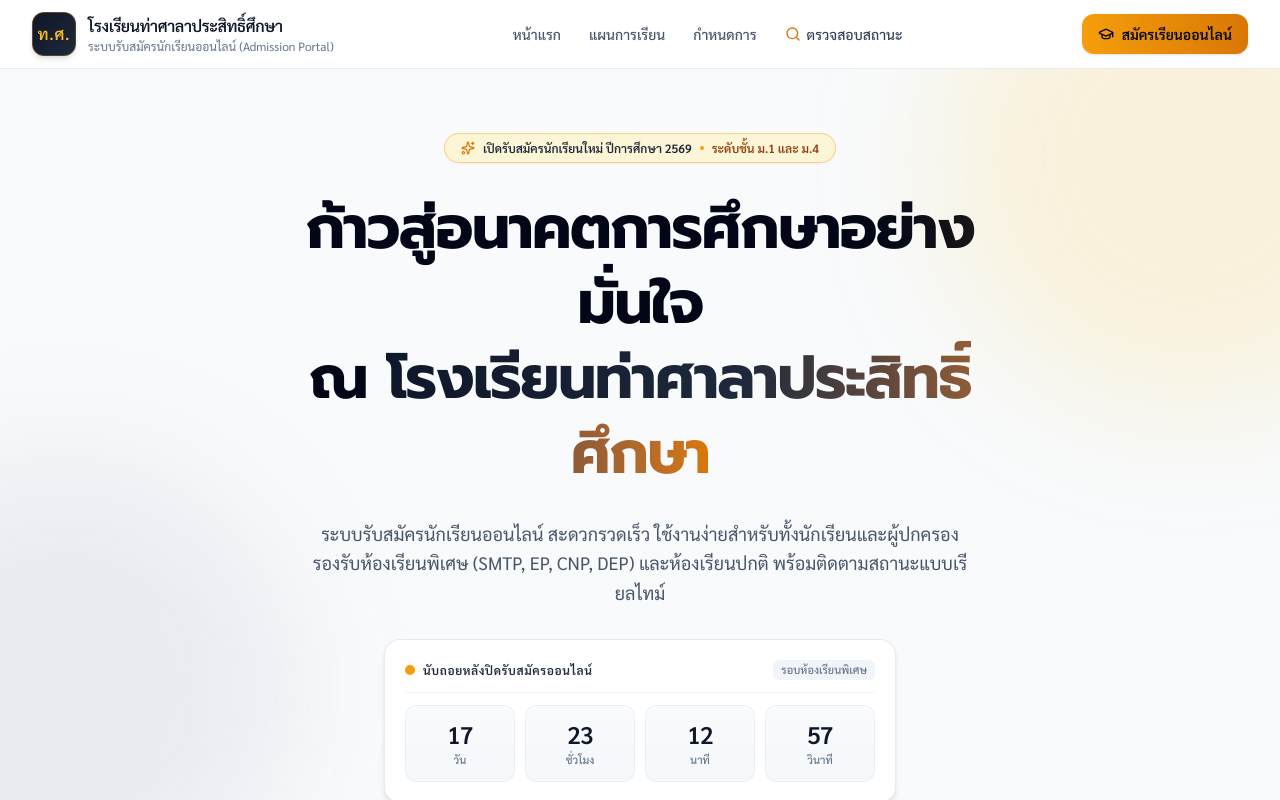
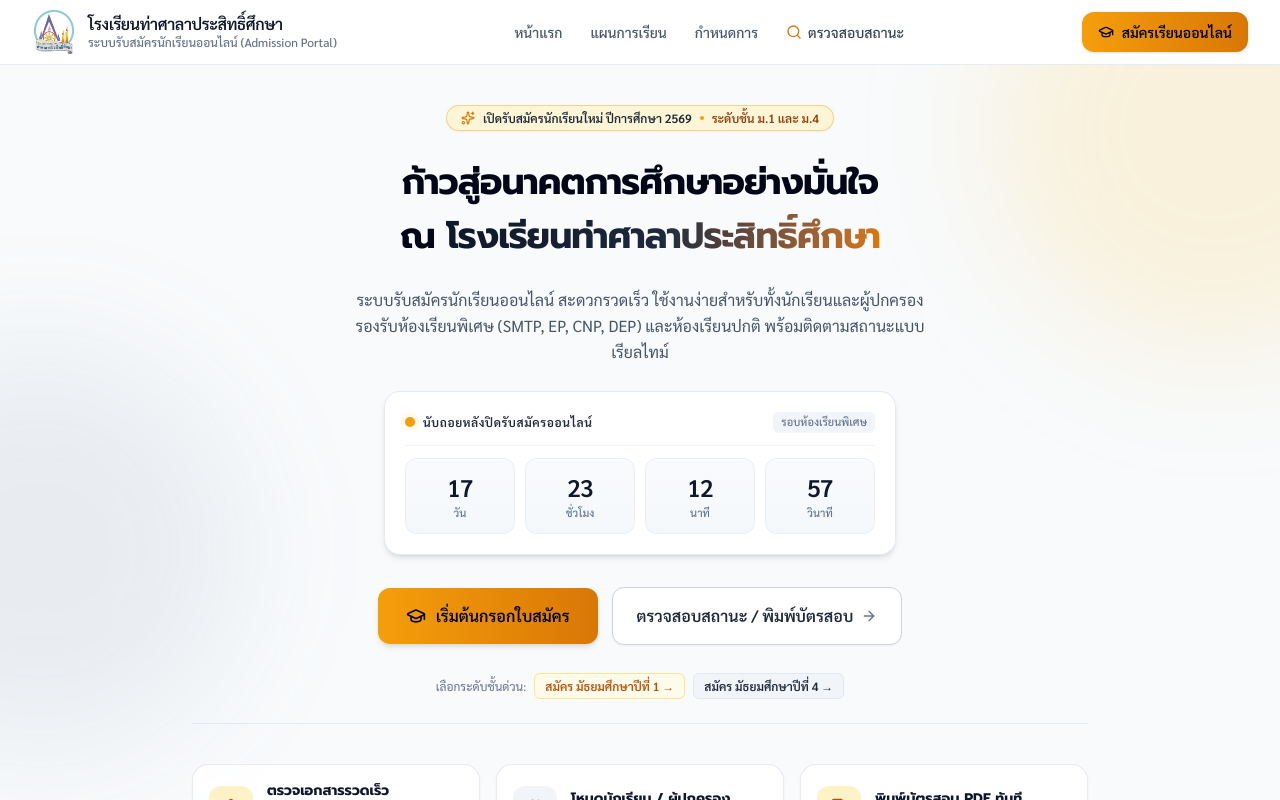
Before and after one commit to psu6810110411/thasala-admission, a Next.js app: page / in a window 1280 px wide. Shown: the top 800 px of the page. Built offline with nearby package versions, Linux system fonts and the light colour scheme; no server answers.

Commit message:
fix(ui): add official school logo to navbar/footer and optimize hero typography and partition layout

```diff
--- a/src/components/landing/HeroSection.tsx
+++ b/src/components/landing/HeroSection.tsx
@@ -35,21 +35,21 @@ export function HeroSection() {
   };
 
   return (
-    <section className="relative overflow-hidden pt-12 pb-20 sm:pt-16 sm:pb-28">
+    <section className="relative overflow-hidden pt-8 pb-14 sm:pt-10 sm:pb-16">
       {/* Decorative Glow Elements */}
-      <div className="pointer-events-none absolute -top-40 -right-40 h-[500px] w-[500px] rounded-full bg-brand-gold-400/15 blur-3xl"></div>
-      <div className="pointer-events-none absolute top-1/3 -left-40 h-[450px] w-[450px] rounded-full bg-brand-gray-500/10 blur-3xl"></div>
+      <div className="pointer-events-none absolute -top-40 -right-40 h-[450px] w-[450px] rounded-full bg-brand-gold-400/15 blur-3xl"></div>
+      <div className="pointer-events-none absolute top-1/3 -left-40 h-[400px] w-[400px] rounded-full bg-brand-gray-500/10 blur-3xl"></div>
 
       <div className="mx-auto max-w-7xl px-4 sm:px-6 lg:px-8">
         <motion.div
           variants={containerVariants}
           initial="hidden"
           animate="visible"
-          className="mx-auto max-w-3xl text-center space-y-7"
+          className="mx-auto max-w-4xl text-center space-y-5 sm:space-y-6"
         >
           {/* School Badge Pill */}
           <motion.div variants={itemVariants} className="inline-flex">
-            <div className="inline-flex items-center gap-2 rounded-full border border-brand-gold-500/40 bg-brand-gold-100/70 px-4 py-1.5 text-xs font-semibold text-brand-gray-800 shadow-xs backdrop-blur-md">
+            <div className="inline-flex items-center gap-2 rounded-full border border-brand-gold-500/40 bg-brand-gold-100/70 px-3.5 py-1 text-xs font-semibold text-brand-gray-800 shadow-xs backdrop-blur-md">
               <Sparkles className="h-3.5 w-3.5 text-brand-gold-600" />
               <span>เปิดรับสมัครนักเรียนใหม่ ปีการศึกษา 2569</span>
               <span className="h-1 w-1 rounded-full bg-brand-gold-500"></span>
@@ -57,29 +57,31 @@ export function HeroSection() {
             </div>
           </motion.div>
 
-          {/* Main Headline */}
+          {/* Main Headline - Balanced typography & partition */}
           <motion.h1
             variants={itemVariants}
-            className="text-3xl font-extrabold tracking-tight text-brand-gray-950 sm:text-5xl sm:leading-tight lg:text-6xl"
+            className="text-2xl sm:text-3.5xl lg:text-4xl font-extrabold tracking-tight text-brand-gray-950 leading-snug sm:leading-normal"
           >
-            ก้าวสู่อนาคตการศึกษาอย่างมั่นใจ <br className="hidden sm:inline" />
-            ณ{" "}
-            <span className="bg-gradient-to-r from-brand-gray-900 via-brand-gray-800 to-brand-gold-600 bg-clip-text text-transparent">
-              โรงเรียนท่าศาลาประสิทธิ์ศึกษา
+            <span className="block sm:inline-block">ก้าวสู่อนาคตการศึกษาอย่างมั่นใจ</span>{" "}
+            <span className="block sm:inline-block">
+              ณ{" "}
+              <span className="bg-gradient-to-r from-brand-gray-900 via-brand-gray-800 to-brand-gold-600 bg-clip-text text-transparent">
+                โรงเรียนท่าศาลาประสิทธิ์ศึกษา
+              </span>
             </span>
           </motion.h1>
 
           {/* Subtitle */}
           <motion.p
             variants={itemVariants}
-            className="text-base sm:text-lg text-brand-gray-600 leading-relaxed max-w-2xl mx-auto"
+            className="text-xs sm:text-sm md:text-base text-brand-gray-600 leading-relaxed max-w-xl mx-auto"
           >
             ระบบรับสมัครนักเรียนออนไลน์ สะดวกรวดเร็ว ใช้งานง่ายสำหรับทั้งนักเรียนและผู้ปกครอง
             รองรับห้องเรียนพิเศษ (SMTP, EP, CNP, DEP) และห้องเรียนปกติ พร้อมติดตามสถานะแบบเรียลไทม์
           </motion.p>
 
           {/* Countdown Timer Widget */}
-          <motion.div variants={itemVariants} className="pt-1">
+          <motion.div variants={itemVariants} className="pt-0.5">
             <CountdownTimer />
           </motion.div>
 
--- a/src/components/shared/Footer.tsx
+++ b/src/components/shared/Footer.tsx
@@ -1,4 +1,5 @@
 import Link from "next/link";
+import Image from "next/image";
 import { Phone, MapPin, Globe, ExternalLink, Heart } from "lucide-react";
 
 export function Footer() {
@@ -16,8 +17,14 @@ export function Footer() {
           {/* School Brand */}
           <div className="md:col-span-2 space-y-4">
             <div className="flex items-center gap-3">
-              <div className="flex h-11 w-11 items-center justify-center rounded-xl bg-brand-gray-800 text-brand-gold-400 font-bold border border-brand-gold-500/40 shadow-inner">
-                <span>ท.ศ.</span>
+              <div className="relative h-12 w-12 shrink-0">
+                <Image
+                  src="/images/logo.png"
+                  alt="ตราโรงเรียนท่าศาลาประสิทธิ์ศึกษา"
+                  fill
+                  sizes="48px"
+                  className="object-contain"
+                />
               </div>
               <div>
                 <h3 className="text-base font-bold text-white">
--- a/src/components/shared/Navbar.tsx
+++ b/src/components/shared/Navbar.tsx
@@ -1,6 +1,7 @@
 "use client";
 
 import Link from "next/link";
+import Image from "next/image";
 import { useState } from "react";
 import { Menu, X, GraduationCap, Search, FileText } from "lucide-react";
 
@@ -9,17 +10,24 @@ export function Navbar() {
 
   return (
     <header className="sticky top-0 z-50 w-full border-b border-brand-gray-200/80 bg-white/95 backdrop-blur-md transition-all">
-      <div className="mx-auto flex max-w-7xl items-center justify-between px-4 py-3 sm:px-6 lg:px-8">
+      <div className="mx-auto flex max-w-7xl items-center justify-between px-4 py-2.5 sm:px-6 lg:px-8">
         {/* Brand / Logo */}
         <Link href="/" className="group flex items-center gap-3">
-          <div className="flex h-11 w-11 items-center justify-center rounded-xl bg-gradient-to-br from-brand-gray-900 to-brand-gray-800 text-brand-gold-400 font-bold shadow-md transition-transform duration-200 group-hover:scale-105 border border-brand-gold-500/30">
-            <span className="text-base tracking-wider">ท.ศ.</span>
+          <div className="relative h-11 w-11 shrink-0 transition-transform duration-200 group-hover:scale-105">
+            <Image
+              src="/images/logo.png"
+              alt="ตราโรงเรียนท่าศาลาประสิทธิ์ศึกษา"
+              fill
+              sizes="44px"
+              className="object-contain"
+              priority
+            />
           </div>
           <div className="flex flex-col">
-            <span className="text-sm font-semibold tracking-tight text-brand-gray-900 sm:text-base">
+            <span className="text-sm font-bold tracking-tight text-brand-gray-900 sm:text-base leading-tight">
               โรงเรียนท่าศาลาประสิทธิ์ศึกษา
             </span>
-            <span className="text-xs text-brand-gray-500">
+            <span className="text-[11px] sm:text-xs text-brand-gray-500 font-medium">
               ระบบรับสมัครนักเรียนออนไลน์ (Admission Portal)
             </span>
           </div>
```
Also changed, not shown: public/images/logo.png (added).
